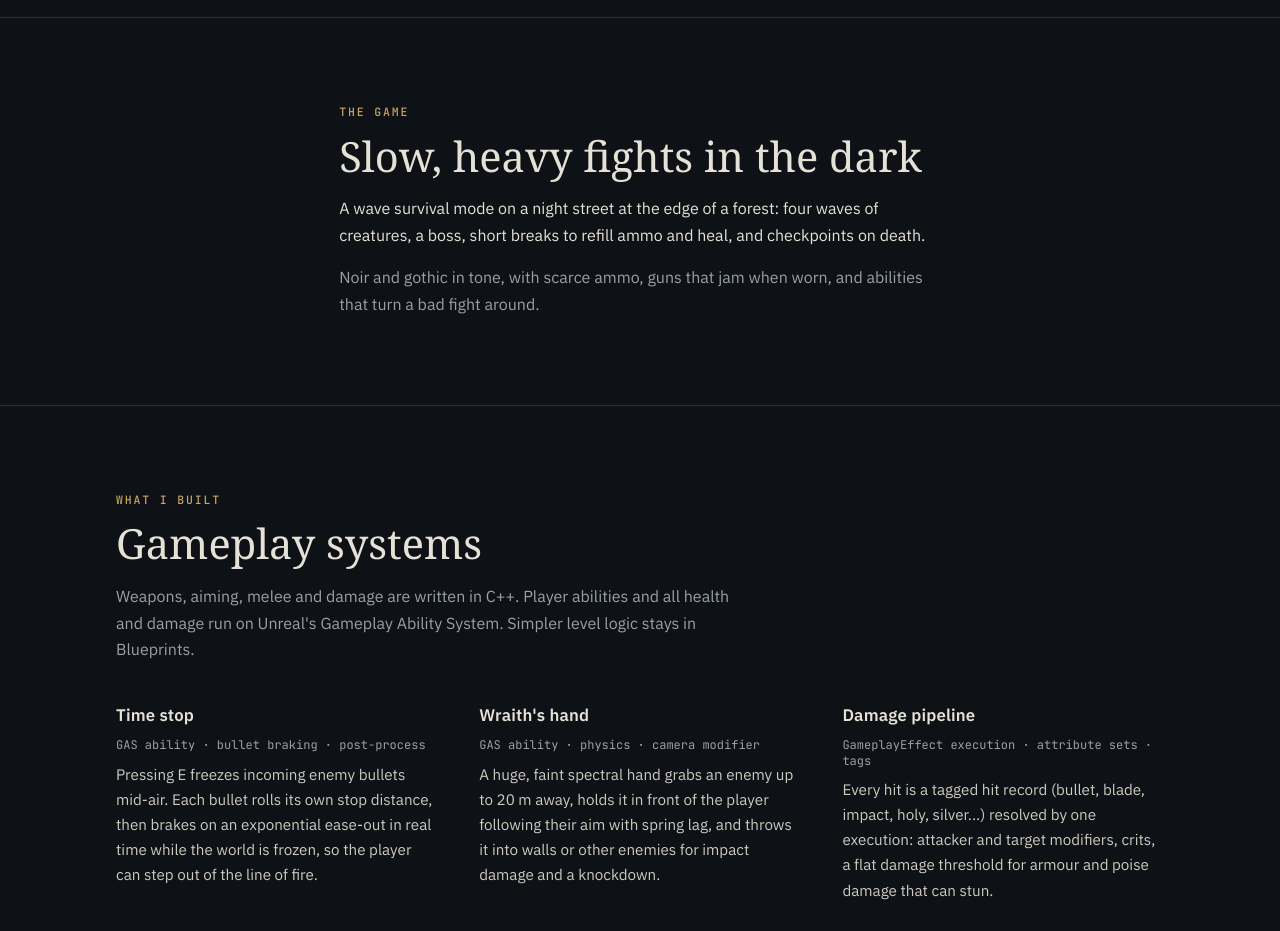
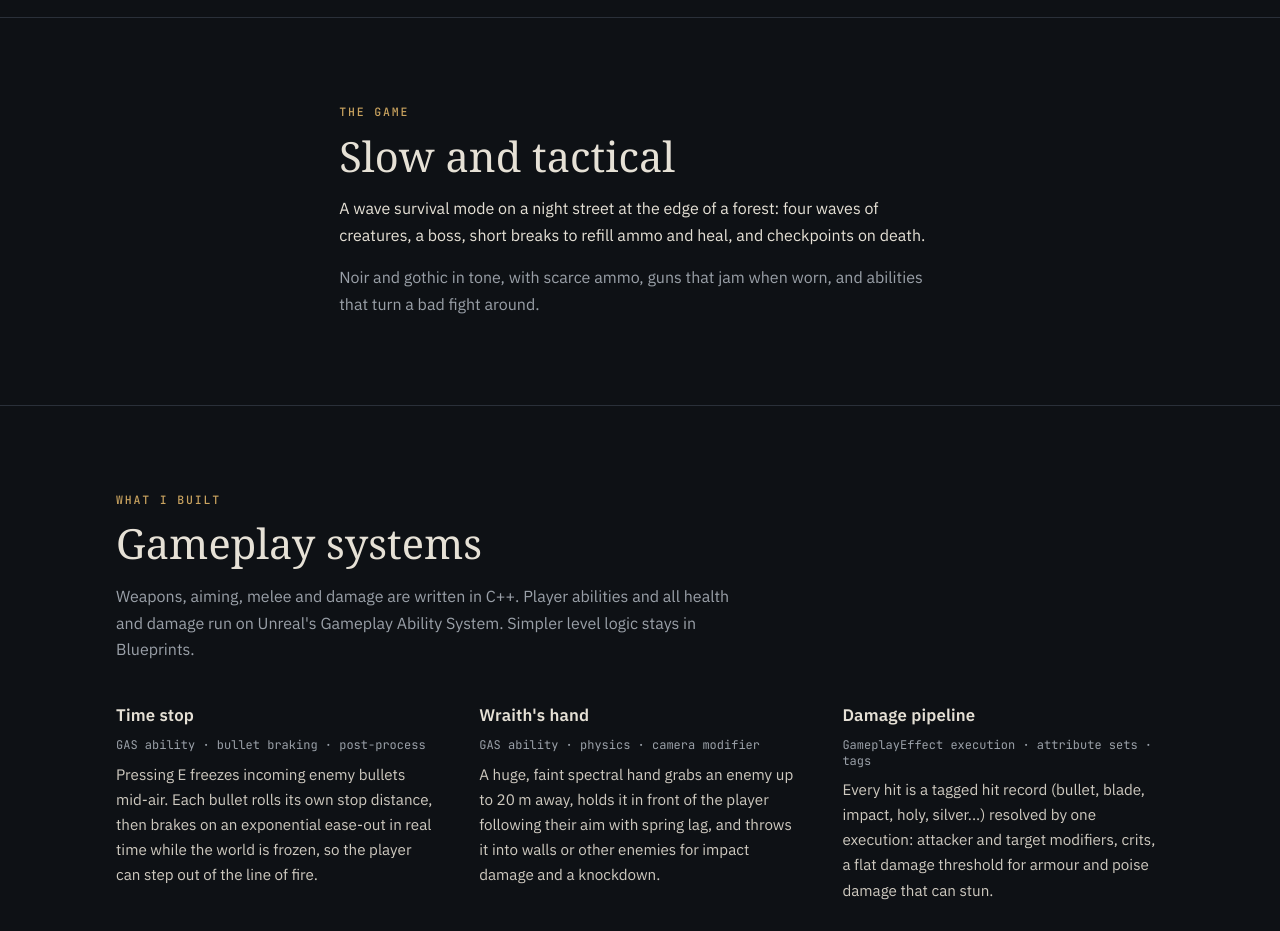
Before and after one commit to mw002kk/demon-hunter-fps-showcase, a plain HTML site: page index.html in a window 1280 px wide. Shown: the part 2560-3491 px from the top of the page. Drawn offline with Linux system fonts and the light colour scheme; a web font is replaced by a local one.

Commit message:
Retitle the game section

```diff
--- a/index.html
+++ b/index.html
@@ -146,7 +146,7 @@ footer .wrap { display: flex; flex-wrap: wrap; justify-content: space-between; g
 <section id="game">
   <div class="wrap stack prose">
     <span class="eyebrow">The game</span>
-    <h2>Slow, heavy fights in the dark</h2>
+    <h2>Slow and tactical</h2>
     <p>A wave survival mode on a night street at the edge of a forest: four waves of creatures, a boss, short breaks to refill ammo and heal, and checkpoints on death.</p>
     <p class="muted">Noir and gothic in tone, with scarce ammo, guns that jam when worn, and abilities that turn a bad fight around.</p>
   </div>
```
